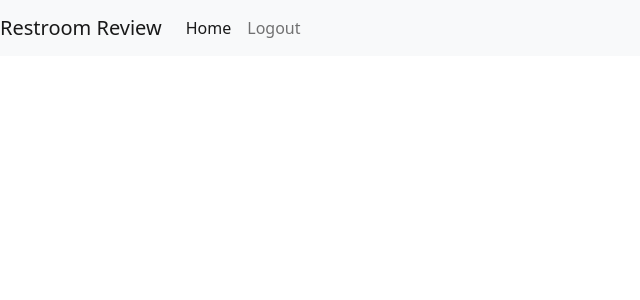
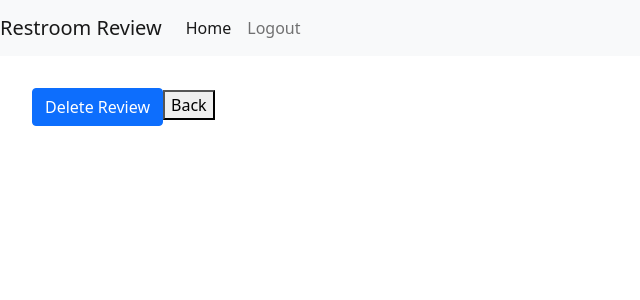
Before and after one commit to archeni/Restroom-Review, a React (Create React App) app in the folder Restroom-Review/client/: page /review/delete/1 in a window 1280 px wide. Shown: the top 300 px of the page, without its empty margins (0-640 px from the left). Built offline with nearby package versions, Linux system fonts and the light colour scheme; no server answers; sample sign-in values are in the browser's storage.

Commit message:
some problem I cant figure out

```diff
--- a/Restroom-Review/client/src/components/ApplicationViews.js
+++ b/Restroom-Review/client/src/components/ApplicationViews.js
@@ -5,6 +5,7 @@ import BathroomForm from './bathroom/BathroomForm';
 import BathroomList from './bathroom/BathroomList';
 import Login from "./Login";
 import Register from "./Register";
+import ReviewDelete from './review/ReviewDelete';
 import ReviewForm from './review/ReviewForm';
 import ReviewList from './review/ReviewList';
 
@@ -36,6 +37,10 @@ export default function ApplicationViews({ isLoggedIn }) {
           {isLoggedIn ? <ReviewForm /> : <Redirect to="/login" />}
         </Route>
 
+        <Route path="/review/delete/:id" exact>
+          {isLoggedIn ? <ReviewDelete /> : <Redirect to="/login" />}
+        </Route>
+
         <Route path="/login">
           <Login />
         </Route>
--- a/Restroom-Review/client/src/components/review/Review.js
+++ b/Restroom-Review/client/src/components/review/Review.js
@@ -9,8 +9,8 @@ export const Review = ({ review }) => {
         <p>{review.rating}/10</p>
         <p>{review.comment}</p>
         <p>{review.dateCreated}</p>
-        <p><Link to={`/edit/${review.id}`}>Edit</Link></p>
-        <p><Link to={`/delete/${review.id}`}>Delete</Link></p>
+        <p><Link to={`/review/edit/${review.id}`}>Edit</Link></p>
+        <p><Link to={`/review/delete/${review.id}`}>Delete</Link></p>
       </CardBody>
     </Card>
   );
--- /dev/null
+++ b/Restroom-Review/client/src/components/review/ReviewDelete.js
@@ -0,0 +1,43 @@
+import React, { useEffect, useState } from "react";
+import { Link, useParams, useHistory } from "react-router-dom";
+import { deleteReview, getReviewById } from "../../modules/reviewManager";
+
+export const ReviewDelete = ({ bathroomId }) => {
+  const [singleReview, setReview] = useState([]);
+  const { id } = useParams();
+  const [isLoading, setIsLoading] = useState(false);
+  const history = useHistory();
+
+  const getReview = (id) => {
+    getReviewById(id).then(oneReview => setReview(oneReview));
+    setIsLoading(false);
+  }
+
+  const DeleteSingleReview = (e) => {
+    e.preventDefault();
+    setIsLoading(true);
+
+    deleteReview(singleReview.id)
+      .then(() => history.push(`/review/${bathroomId}`))
+  }
+
+  useEffect(() => {
+    getReview(id);
+  })
+
+  return (
+    <>
+      <h3>{singleReview.comment}</h3>
+      <button
+        type="button" disabled={isLoading}
+        onClick={DeleteSingleReview}
+        className="btn btn-primary"
+      >Delete Review</button>
+      <Link to={`/review/${bathroomId}`}>
+        <button>Back</button>
+      </Link>
+    </>
+  );
+}
+
+export default ReviewDelete;
--- a/Restroom-Review/client/src/components/review/ReviewList.js
+++ b/Restroom-Review/client/src/components/review/ReviewList.js
@@ -35,7 +35,7 @@ const ReviewList = () => {
       <div className="container">
         <div className="row justify-content-center">
           {reviews.map((review) => {
-            return <Review review={review} key={review.id} />
+            return <Review review={review} key={review.id} bathroomId={bathroom.id} />
           })}
         </div>
       </div>
```
Also changed, not shown: 1 other file (tests, documents, lock files or other folders).
